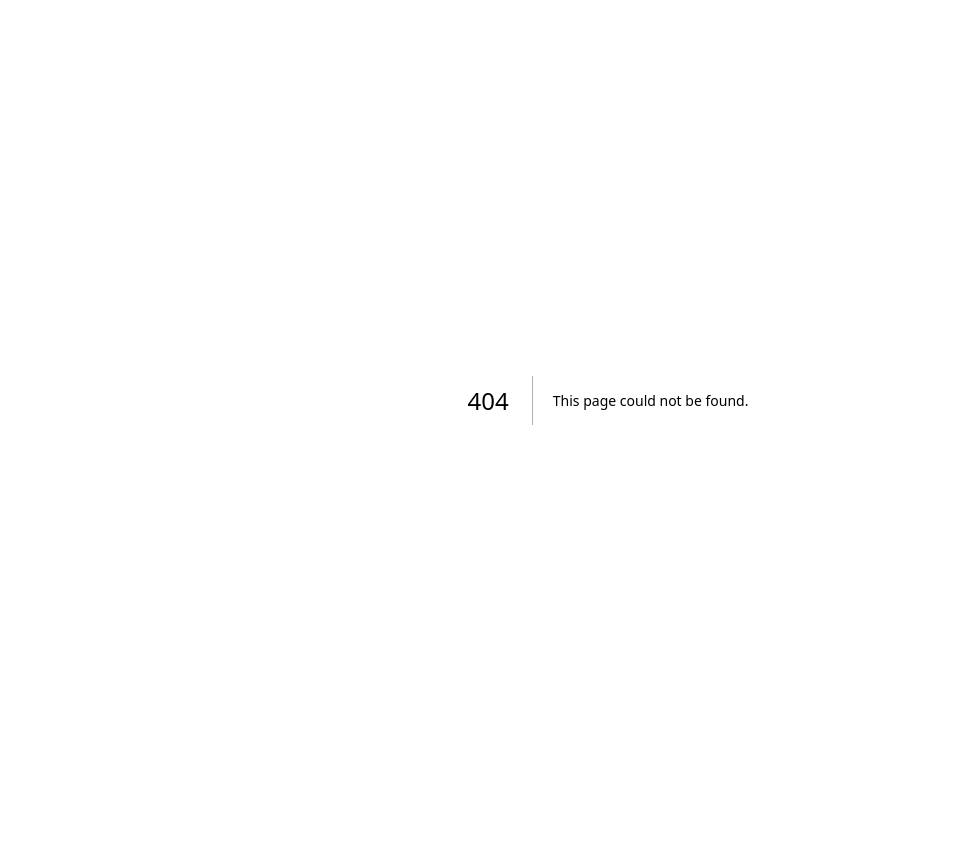
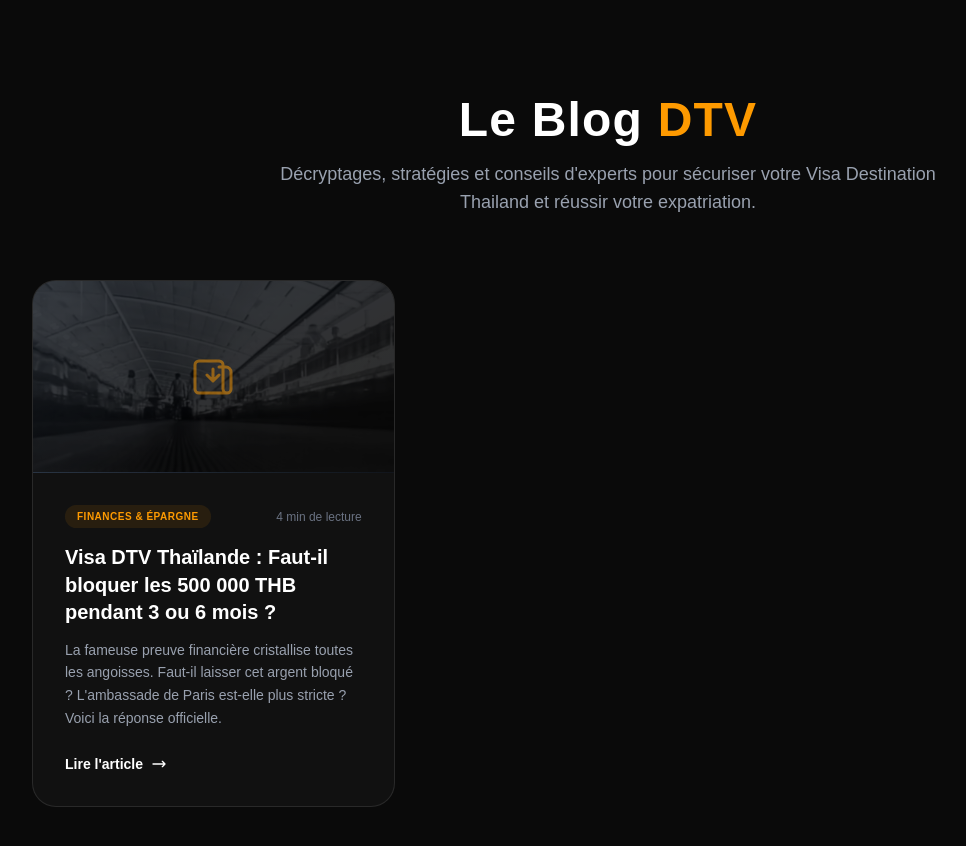
Before and after one commit to emaem-code/dtv-thailande, a Next.js app: page /blog in a window 1280 px wide. Before the commit this address had no page. Shown: the top 846 px of the page, without its empty margins (32-998 px from the left). Before the commit the page ends 800 px from the top, so only its background shows below. Built offline with nearby package versions, Linux system fonts and the light colour scheme.

Commit message:
Création de la page accueil du blog

```diff
--- /dev/null
+++ b/app/blog/page.tsx
@@ -0,0 +1,86 @@
+'use client';
+
+import React from 'react';
+import Link from 'next/link';
+
+export default function BlogIndex() {
+  // C'est ici que tu ajouteras tes futurs articles
+  const articles = [
+    {
+      id: 1,
+      title: "Visa DTV Thaïlande : Faut-il bloquer les 500 000 THB pendant 3 ou 6 mois ?",
+      excerpt: "La fameuse preuve financière cristallise toutes les angoisses. Faut-il laisser cet argent bloqué ? L'ambassade de Paris est-elle plus stricte ? Voici la réponse officielle.",
+      category: "Finances & Épargne",
+      date: "Juin 2026",
+      readTime: "4 min",
+      slug: "fonds-bancaires-visa-dtv", // Doit correspondre exactement au nom de ton dossier
+    },
+    // Pour ajouter un nouvel article plus tard, il suffira de copier-coller ce bloc au-dessus
+  ];
+
+  return (
+    <main className="min-h-screen bg-[#0a0a0a] py-24 px-4 sm:px-6">
+      <div className="max-w-6xl mx-auto">
+
+        {/* En-tête de la page */}
+        <div className="text-center mb-16">
+          <h1 className="text-4xl md:text-5xl font-extrabold text-white tracking-wide mb-4">
+            Le Blog <span className="text-amber-500">DTV</span>
+          </h1>
+          <p className="text-gray-400 text-lg max-w-2xl mx-auto">
+            Décryptages, stratégies et conseils d'experts pour sécuriser votre Visa Destination Thailand et réussir votre expatriation.
+          </p>
+        </div>
+
+        {/* Grille des articles */}
+        <div className="grid grid-cols-1 md:grid-cols-2 lg:grid-cols-3 gap-8">
+          {articles.map((article) => (
+            <Link
+              key={article.id}
+              href={`/blog/${article.slug}`}
+              className="group flex flex-col bg-[#111111] border border-white/10 rounded-3xl overflow-hidden hover:border-amber-500/50 transition-all duration-500 hover:shadow-[0_0_30px_rgba(245,158,11,0.1)] hover:-translate-y-1"
+            >
+              {/* Image / Visuel de la carte */}
+              <div className="w-full h-48 bg-gradient-to-br from-gray-800 to-black relative overflow-hidden flex items-center justify-center border-b border-white/5">
+                <div className="absolute inset-0 bg-[url('/poster-budget.jpg')] bg-cover bg-center opacity-30 group-hover:opacity-40 transition-opacity duration-500 grayscale group-hover:grayscale-0"></div>
+                <div className="absolute inset-0 bg-black/40"></div>
+                {/* Icône décorative */}
+                <svg className="w-12 h-12 text-amber-500/50 group-hover:scale-110 transition-transform duration-500 relative z-10" fill="none" viewBox="0 0 24 24" stroke="currentColor">
+                  <path strokeLinecap="round" strokeLinejoin="round" strokeWidth={1.5} d="M19 20H5a2 2 0 01-2-2V6a2 2 0 012-2h10a2 2 0 012 2v1m2 13a2 2 0 01-2-2V7m2 13a2 2 0 002-2V9.5a2.5 2.5 0 00-2.5-2.5H15M9 11l3 3m0 0l3-3m-3 3V8" />
+                </svg>
+              </div>
+
+              {/* Contenu de la carte */}
+              <div className="p-8 flex flex-col flex-1">
+                <div className="flex items-center justify-between mb-4">
+                  <span className="text-[10px] font-bold uppercase tracking-wider text-amber-500 bg-amber-500/10 px-3 py-1 rounded-full">
+                    {article.category}
+                  </span>
+                  <span className="text-xs text-gray-500 font-medium">
+                    {article.readTime} de lecture
+                  </span>
+                </div>
+
+                <h2 className="text-xl font-bold text-white mb-3 leading-snug group-hover:text-amber-400 transition-colors">
+                  {article.title}
+                </h2>
+
+                <p className="text-gray-400 text-sm leading-relaxed flex-1">
+                  {article.excerpt}
+                </p>
+
+                <div className="mt-6 flex items-center text-sm font-bold text-white group-hover:text-amber-500 transition-colors">
+                  Lire l'article
+                  <svg className="w-4 h-4 ml-2 transform group-hover:translate-x-1 transition-transform" fill="none" viewBox="0 0 24 24" stroke="currentColor">
+                    <path strokeLinecap="round" strokeLinejoin="round" strokeWidth={2} d="M17 8l4 4m0 0l-4 4m4-4H3" />
+                  </svg>
+                </div>
+              </div>
+            </Link>
+          ))}
+        </div>
+
+      </div>
+    </main>
+  );
+}
```
